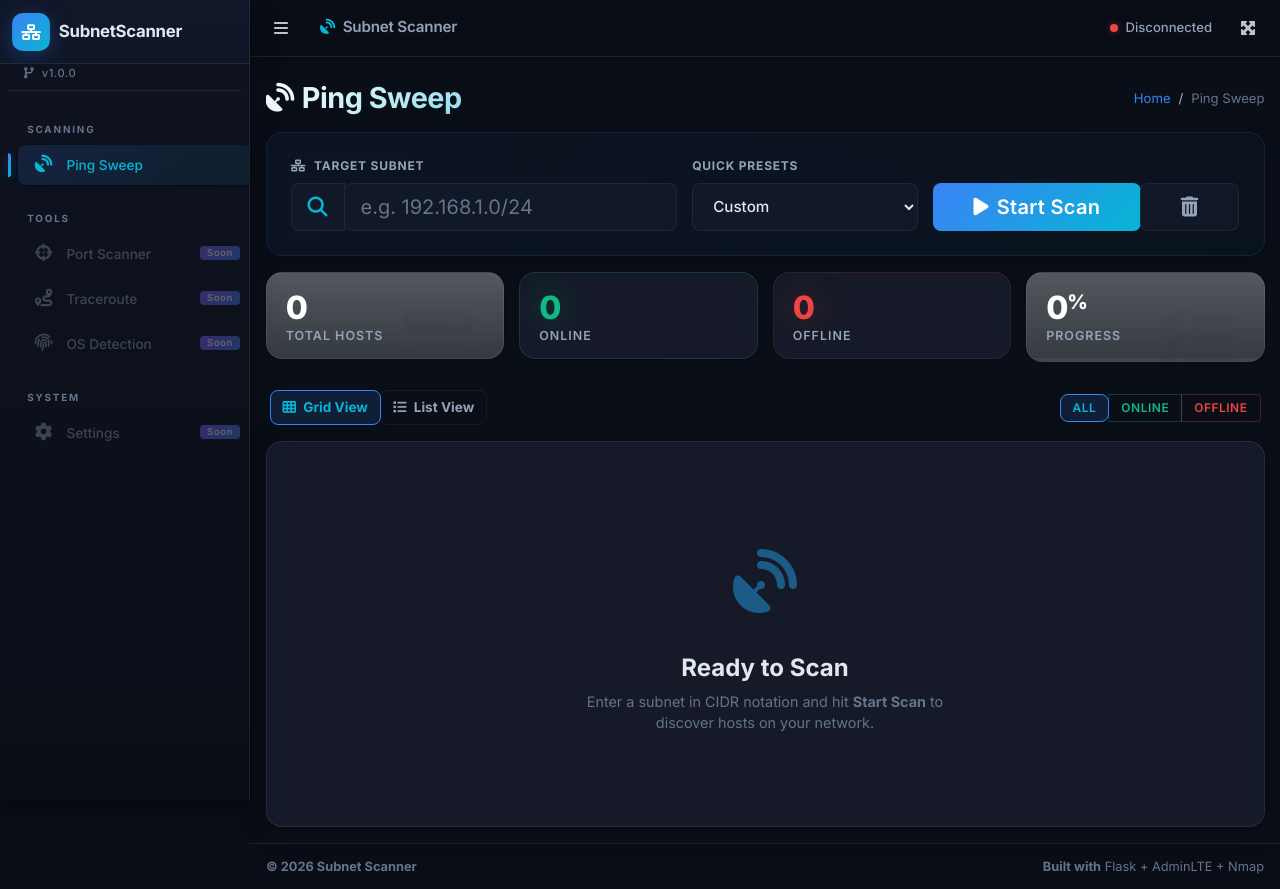
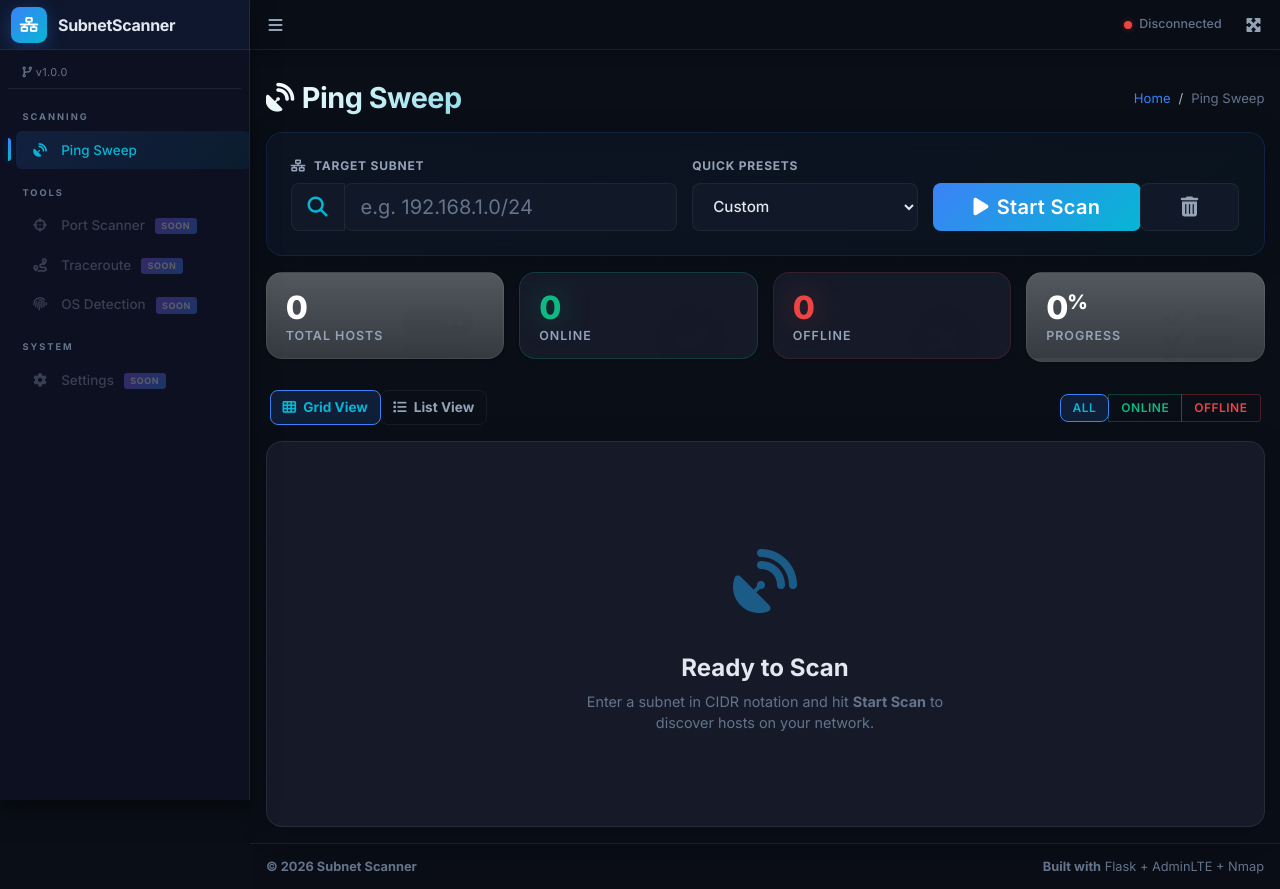
Before and after one commit to jop97/subnet-scanner, a Flask app: page / in a window 1280 px wide. Run offline with Flask 3, Linux system fonts and the light colour scheme; some libraries are stand-ins or nearby versions.

Commit message:
Rebuild navbar & sidebar layout from scratch — clean structure, proper alignment, fixed heights

```diff
--- a/static/css/custom.css
+++ b/static/css/custom.css
@@ -78,54 +78,64 @@
     background: var(--text-secondary);
 }
 
-/* ── Navbar ──────────────────────────────────────────────────────────────── */
+/* ══════════════════════════════════════════════════════════════════════════
+   TOP NAVBAR
+   ══════════════════════════════════════════════════════════════════════════ */
 
 .main-header.navbar {
-    background: rgba(10, 14, 23, 0.85) !important;
-    backdrop-filter: blur(20px);
-    -webkit-backdrop-filter: blur(20px);
+    background: rgba(10, 14, 23, 0.92) !important;
+    backdrop-filter: blur(16px);
+    -webkit-backdrop-filter: blur(16px);
     border-bottom: 1px solid var(--glass-border);
-    box-shadow: 0 1px 20px rgba(0, 0, 0, 0.3);
+    box-shadow: 0 2px 12px rgba(0, 0, 0, 0.35);
+    height: 50px;
     min-height: 50px;
+    padding: 0 0.5rem;
 }
 
-.navbar-brand-text {
-    font-weight: 600;
-    font-size: 0.95rem;
-    color: var(--text-secondary) !important;
-    letter-spacing: -0.2px;
-    cursor: default;
+/* Make sure navbar items vertically center */
+.main-header .navbar-nav {
+    align-items: center;
+    height: 50px;
 }
 
-.navbar-brand-text i {
-    color: var(--accent-cyan);
+.main-header .navbar-nav .nav-link {
+    color: var(--text-secondary) !important;
+    padding: 0 0.65rem !important;
+    font-size: 1rem;
+    transition: color 0.2s ease;
+    display: flex;
+    align-items: center;
+    height: 50px;
 }
 
-/* Connection indicator */
-.connection-indicator {
-    display: flex !important;
+.main-header .navbar-nav .nav-link:hover {
+    color: var(--text-primary) !important;
+}
+
+/* Connection status – sits inline in the navbar */
+.nav-conn {
+    display: flex;
     align-items: center;
-    gap: 8px;
-    font-size: 0.82rem;
-    font-weight: 500;
-    color: var(--text-secondary) !important;
-    padding: 0.4rem 0.75rem !important;
+    gap: 7px;
+    padding: 0 0.85rem;
+    height: 50px;
 }
 
 .conn-dot {
-    display: inline-block;
     width: 8px;
     height: 8px;
     border-radius: 50%;
     background: var(--accent-red);
     box-shadow: 0 0 6px var(--glow-red);
-    transition: var(--transition);
+    flex-shrink: 0;
+    transition: background 0.3s ease, box-shadow 0.3s ease;
 }
 
 .conn-dot.connected {
     background: var(--accent-green);
     box-shadow: 0 0 8px var(--glow-green);
-    animation: connPulse 2s ease-in-out infinite;
+    animation: connPulse 2.5s ease-in-out infinite;
 }
 
 .conn-dot.disconnected {
@@ -134,153 +144,174 @@
     animation: none;
 }
 
-@keyframes connPulse {
-    0%, 100% { opacity: 1; box-shadow: 0 0 6px var(--glow-green); }
-    50% { opacity: 0.6; box-shadow: 0 0 12px var(--glow-green); }
+.conn-label {
+    font-size: 0.78rem;
+    font-weight: 500;
+    color: var(--text-muted);
+    white-space: nowrap;
 }
 
-/* ── Sidebar ─────────────────────────────────────────────────────────────── */
+@keyframes connPulse {
+    0%, 100% { opacity: 1; }
+    50% { opacity: 0.5; }
+}
+
+/* ══════════════════════════════════════════════════════════════════════════
+   SIDEBAR
+   ══════════════════════════════════════════════════════════════════════════ */
 
 .main-sidebar {
-    background: linear-gradient(180deg, #0f1320 0%, #0a0e17 100%) !important;
+    background: #0c1021 !important;
     border-right: 1px solid var(--glass-border);
-    box-shadow: 4px 0 20px rgba(0, 0, 0, 0.3);
+    box-shadow: 2px 0 16px rgba(0, 0, 0, 0.35);
     overflow-x: hidden;
+    overflow-y: auto;
+    top: 0 !important;       /* sidebar starts at the very top, not below navbar */
+    z-index: 1038;            /* above content, below navbar */
 }
 
+/* ── Brand ─────────────────────────────────────────────────────────────── */
+
 .brand-link {
-    border-bottom: 1px solid var(--glass-border) !important;
-    padding: 0.85rem 0.8rem !important;
     display: flex !important;
     align-items: center;
-    transition: var(--transition);
+    height: 50px;             /* same height as navbar so they align */
+    padding: 0 0.75rem !important;
+    border-bottom: 1px solid var(--glass-border) !important;
+    background: rgba(0, 0, 0, 0.15) !important;
+    text-decoration: none !important;
+    transition: background 0.25s ease;
+    white-space: nowrap;
+    overflow: hidden;
 }
 
 .brand-link:hover {
-    background: rgba(59, 130, 246, 0.04) !important;
+    background: rgba(59, 130, 246, 0.06) !important;
 }
 
-.brand-icon {
-    display: inline-flex;
+.brand-icon-wrap {
+    display: flex;
     align-items: center;
     justify-content: center;
-    width: 36px;
-    height: 36px;
-    min-width: 36px;
+    width: 34px;
+    height: 34px;
+    min-width: 34px;
+    border-radius: 8px;
     background: linear-gradient(135deg, var(--accent-blue), var(--accent-cyan));
-    border-radius: 10px;
-    margin-right: 10px;
-    font-size: 15px;
     color: #fff;
-    box-shadow: 0 4px 15px var(--glow-blue);
-    transition: var(--transition);
+    font-size: 14px;
+    margin-right: 12px;
+    box-shadow: 0 3px 12px var(--glow-blue);
+    transition: transform 0.25s ease, box-shadow 0.25s ease;
 }
 
-.brand-link:hover .brand-icon {
-    transform: scale(1.05);
-    box-shadow: 0 4px 20px var(--glow-blue);
+.brand-link:hover .brand-icon-wrap {
+    transform: scale(1.06);
+    box-shadow: 0 4px 18px var(--glow-blue);
 }
 
-.brand-text {
-    font-size: 1.05rem !important;
+.main-sidebar .brand-text {
+    font-size: 1rem !important;
+    font-weight: 700;
+    color: var(--text-primary) !important;
     letter-spacing: -0.3px;
-    color: var(--text-primary) !important;
 }
 
-/* Sidebar version badge */
-.sidebar-search-container {
-    padding: 0.5rem 1rem;
+/* ── Version bar ───────────────────────────────────────────────────────── */
+
+.sidebar-version-bar {
+    padding: 0.45rem 0.9rem;
+    font-size: 0.68rem;
+    color: var(--text-muted);
+    letter-spacing: 0.4px;
     border-bottom: 1px solid var(--glass-border);
 }
 
-.sidebar-version {
-    font-size: 0.7rem;
-    color: var(--text-muted);
-    font-weight: 500;
-    letter-spacing: 0.5px;
+/* ── Nav list ──────────────────────────────────────────────────────────── */
+
+.sidebar-nav {
+    padding: 0.35rem 0;
 }
 
-/* Nav items */
-.sidebar .nav-link {
-    border-radius: var(--radius-sm) !important;
-    margin: 2px 10px;
-    padding: 0.6rem 0.75rem !important;
-    transition: var(--transition);
+.sidebar .nav-sidebar .nav-header {
+    color: var(--text-muted) !important;
+    text-transform: uppercase;
+    font-size: 0.58rem !important;
+    letter-spacing: 2px;
+    font-weight: 700;
+    padding: 1rem 0.9rem 0.35rem !important;
+}
+
+.sidebar .nav-sidebar .nav-item > .nav-link {
+    margin: 1px 8px;
+    padding: 0.55rem 0.7rem !important;
+    border-radius: 6px !important;
+    font-size: 0.84rem;
     font-weight: 500;
-    font-size: 0.85rem;
     color: var(--text-secondary) !important;
     position: relative;
+    transition: background 0.2s ease, color 0.2s ease, transform 0.2s ease;
 }
 
-.sidebar .nav-link .nav-icon {
-    font-size: 0.9rem;
-    width: 1.6rem;
+.sidebar .nav-sidebar .nav-item > .nav-link .nav-icon {
+    font-size: 0.85rem;
+    width: 1.5rem;
     text-align: center;
-    margin-right: 0.4rem;
-    transition: var(--transition);
+    margin-right: 0.35rem;
+    transition: color 0.2s ease;
 }
 
-.sidebar .nav-link:hover {
+/* Hover */
+.sidebar .nav-sidebar .nav-item > .nav-link:hover {
     background: rgba(59, 130, 246, 0.08) !important;
     color: var(--accent-blue) !important;
     transform: translateX(2px);
 }
 
-.sidebar .nav-link:hover .nav-icon {
+.sidebar .nav-sidebar .nav-item > .nav-link:hover .nav-icon {
     color: var(--accent-blue);
 }
 
-.sidebar .nav-link.active {
-    background: linear-gradient(135deg, rgba(59, 130, 246, 0.15), rgba(6, 182, 212, 0.08)) !important;
+/* Active */
+.sidebar .nav-sidebar .nav-item > .nav-link.active {
+    background: linear-gradient(135deg, rgba(59, 130, 246, 0.14), rgba(6, 182, 212, 0.07)) !important;
     color: var(--accent-cyan) !important;
-    box-shadow: 0 0 20px rgba(59, 130, 246, 0.08);
 }
 
-.sidebar .nav-link.active::before {
+.sidebar .nav-sidebar .nav-item > .nav-link.active::before {
     content: '';
     position: absolute;
-    left: -10px;
-    top: 50%;
-    transform: translateY(-50%);
+    left: -8px;
+    top: 20%;
+    height: 60%;
     width: 3px;
-    height: 60%;
+    border-radius: 0 3px 3px 0;
     background: linear-gradient(180deg, var(--accent-blue), var(--accent-cyan));
-    border-radius: 0 3px 3px 0;
     box-shadow: 0 0 8px var(--glow-blue);
 }
 
-.sidebar .nav-link.active .nav-icon {
+.sidebar .nav-sidebar .nav-item > .nav-link.active .nav-icon {
     color: var(--accent-cyan);
 }
 
-/* Disabled nav links (Soon) */
-.sidebar .nav-link-disabled {
-    opacity: 0.35;
-    cursor: not-allowed;
+/* Disabled links (Soon) */
+.sidebar .nav-sidebar .nav-item > .nav-link.disabled {
+    opacity: 0.32;
     pointer-events: none;
 }
 
-.nav-badge-soon {
-    background: linear-gradient(135deg, var(--accent-purple), var(--accent-blue)) !important;
-    color: #fff !important;
-    font-size: 0.6rem;
-    font-weight: 600;
-    padding: 0.15rem 0.45rem;
-    border-radius: 4px;
-    letter-spacing: 0.5px;
-    float: right;
-    margin-top: 2px;
-}
-
-/* Nav headers */
-.nav-header {
-    color: var(--text-muted) !important;
+.soon-tag {
+    display: inline-block;
+    font-size: 0.56rem;
+    font-weight: 700;
     text-transform: uppercase;
-    font-size: 0.62rem !important;
-    letter-spacing: 1.8px;
-    font-weight: 700;
-    padding: 1.2rem 1.2rem 0.4rem !important;
-    margin-top: 0.25rem;
+    letter-spacing: 0.6px;
+    padding: 0.1rem 0.4rem;
+    border-radius: 3px;
+    background: linear-gradient(135deg, var(--accent-purple), var(--accent-blue));
+    color: #fff;
+    vertical-align: middle;
+    margin-left: 0.4rem;
 }
 
 /* ── Content ─────────────────────────────────────────────────────────────── */
--- a/templates/base.html
+++ b/templates/base.html
@@ -32,53 +32,44 @@
 
     <!-- Navbar -->
     <nav class="main-header navbar navbar-expand navbar-dark">
+        <!-- Left: hamburger only -->
         <ul class="navbar-nav">
             <li class="nav-item">
-                <a class="nav-link" data-widget="pushmenu" href="#" role="button">
-                    <i class="fas fa-bars"></i>
-                </a>
-            </li>
-            <li class="nav-item d-none d-sm-inline-block">
-                <span class="nav-link navbar-brand-text">
-                    <i class="fas fa-satellite-dish mr-1"></i> Subnet Scanner
-                </span>
+                <a class="nav-link" data-widget="pushmenu" href="#" role="button"><i class="fas fa-bars"></i></a>
             </li>
         </ul>
 
+        <!-- Right: connection + fullscreen -->
         <ul class="navbar-nav ml-auto">
-            <!-- Connection Status -->
-            <li class="nav-item">
-                <a class="nav-link connection-indicator" href="#" id="connectionStatus">
-                    <span class="conn-dot" id="connectionDot"></span>
-                    <span class="d-none d-sm-inline" id="connectionText">Disconnected</span>
-                </a>
+            <li class="nav-item nav-conn">
+                <span class="conn-dot" id="connectionDot"></span>
+                <span class="conn-label" id="connectionText">Disconnected</span>
             </li>
             <li class="nav-item">
-                <a class="nav-link" data-widget="fullscreen" href="#" role="button">
-                    <i class="fas fa-expand-arrows-alt"></i>
-                </a>
+                <a class="nav-link" data-widget="fullscreen" href="#" role="button"><i class="fas fa-expand-arrows-alt"></i></a>
             </li>
         </ul>
     </nav>
 
     <!-- Sidebar -->
-    <aside class="main-sidebar sidebar-dark-primary elevation-4">
+    <aside class="main-sidebar elevation-4">
+        <!-- Brand -->
         <a href="/" class="brand-link">
-            <span class="brand-icon">
+            <div class="brand-icon-wrap">
                 <i class="fas fa-network-wired"></i>
-            </span>
-            <span class="brand-text font-weight-bold">SubnetScanner</span>
+            </div>
+            <span class="brand-text">SubnetScanner</span>
         </a>
 
+        <!-- Sidebar body -->
         <div class="sidebar">
-            <!-- Sidebar Search -->
-            <div class="sidebar-search-container">
-                <div class="sidebar-version">
-                    <i class="fas fa-code-branch mr-1"></i> v1.0.0
-                </div>
+            <!-- Version tag -->
+            <div class="sidebar-version-bar">
+                <i class="fas fa-code-branch"></i> v1.0.0
             </div>
 
-            <nav class="mt-2">
+            <!-- Navigation -->
+            <nav class="sidebar-nav">
                 <ul class="nav nav-pills nav-sidebar flex-column" data-widget="treeview" role="menu">
                     <li class="nav-header">SCANNING</li>
                     <li class="nav-item">
@@ -87,30 +78,32 @@
                             <p>Ping Sweep</p>
                         </a>
                     </li>
+
                     <li class="nav-header">TOOLS</li>
                     <li class="nav-item">
-                        <a href="#" class="nav-link nav-link-disabled">
+                        <a href="#" class="nav-link disabled">
                             <i class="nav-icon fas fa-crosshairs"></i>
-                            <p>Port Scanner <span class="badge nav-badge-soon">Soon</span></p>
+                            <p>Port Scanner <span class="soon-tag">Soon</span></p>
                         </a>
                     </li>
                     <li class="nav-item">
-                        <a href="#" class="nav-link nav-link-disabled">
+                        <a href="#" class="nav-link disabled">
                             <i class="nav-icon fas fa-route"></i>
-                            <p>Traceroute <span class="badge nav-badge-soon">Soon</span></p>
+                            <p>Traceroute <span class="soon-tag">Soon</span></p>
                         </a>
                     </li>
                     <li class="nav-item">
-                        <a href="#" class="nav-link nav-link-disabled">
+                        <a href="#" class="nav-link disabled">
                             <i class="nav-icon fas fa-fingerprint"></i>
-                            <p>OS Detection <span class="badge nav-badge-soon">Soon</span></p>
+                            <p>OS Detection <span class="soon-tag">Soon</span></p>
                         </a>
                     </li>
+
                     <li class="nav-header">SYSTEM</li>
                     <li class="nav-item">
-                        <a href="#" class="nav-link nav-link-disabled">
+                        <a href="#" class="nav-link disabled">
                             <i class="nav-icon fas fa-cog"></i>
-                            <p>Settings <span class="badge nav-badge-soon">Soon</span></p>
+                            <p>Settings <span class="soon-tag">Soon</span></p>
                         </a>
                     </li>
                 </ul>
```
